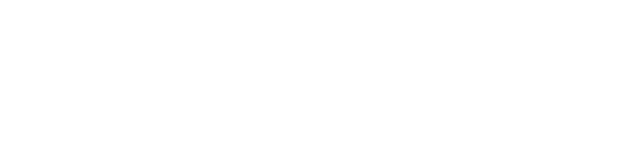
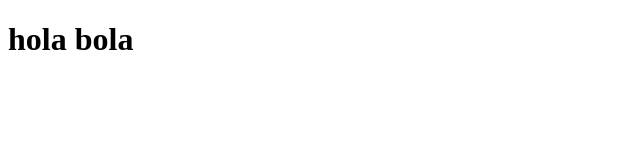
Before and after one commit to RenatoTristan/clase2, a plain HTML site: page index.html in a window 1280 px wide. Shown: the whole page, without its empty margins (0-640 px from the left). Drawn offline with Linux system fonts and the light colour scheme.

Commit message:
agrego h1

```diff
--- a/index.html
+++ b/index.html
@@ -6,6 +6,6 @@
     <title>Document</title>
 </head>
 <body>
-
+    <h1>hola bola</h1>
 </body>
 </html>
```
